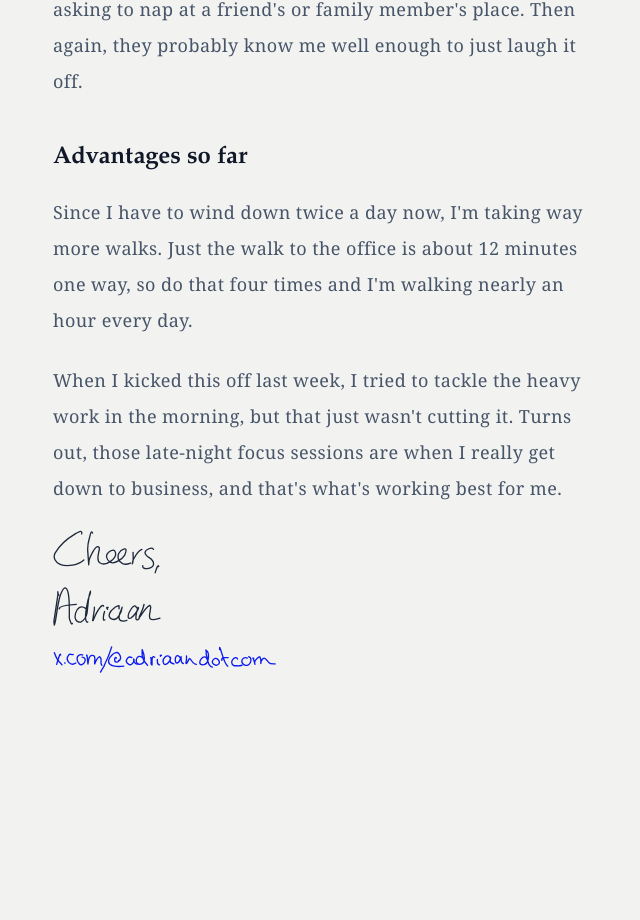
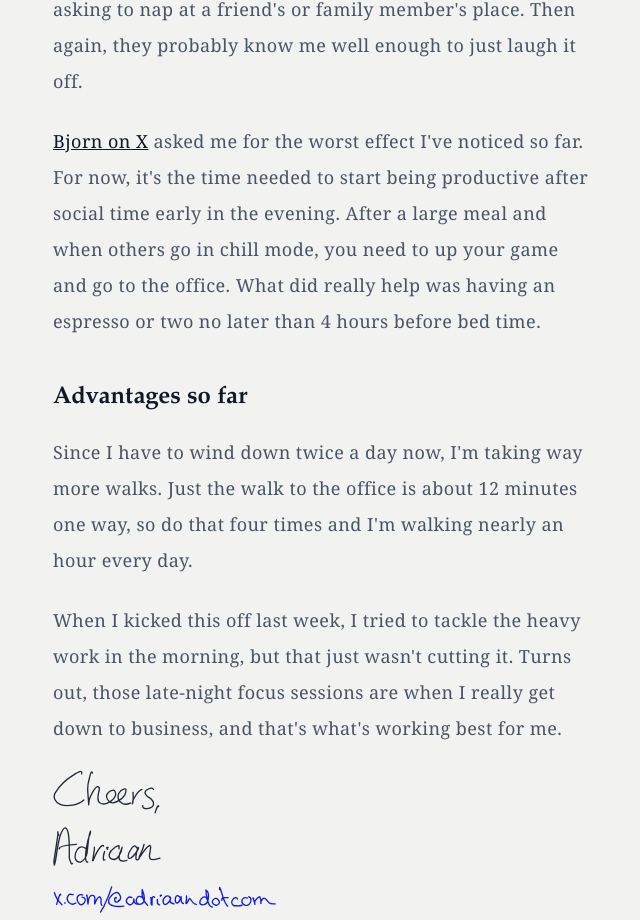
Before and after one commit to adriaandotcom/adriaan.com, a Nuxt app: page /sleep/why-polyphasic-sleep in a window 1280 px wide. Shown: the part 5337-6257 px from the top of the page, without its empty margins (315-955 px from the left). Before the commit the page ends 6051 px from the top, so only its background shows below. Built offline with nearby package versions, Linux system fonts and the light colour scheme.

Commit message:
Add painpoint and update except

```diff
--- a/pages/sleep/why-polyphasic-sleep/index.vue
+++ b/pages/sleep/why-polyphasic-sleep/index.vue
@@ -151,6 +151,18 @@
       family member's place. Then again, they probably know me well enough to
       just laugh it off.
     </p>
+    <p>
+      <a
+        href="https://twitter.com/bjeaurn/status/1754267598777127012"
+        target="_blank"
+        >Bjorn on X</a
+      >
+      asked me for the worst effect I've noticed so far. For now, it's the time
+      needed to start being productive after social time early in the evening.
+      After a large meal and when others go in chill mode, you need to up your
+      game and go to the office. What did really help was having an espresso or
+      two no later than 4 hours before bed time.
+    </p>
 
     <h3 id="advantages-so-far">Advantages so far</h3>
     <p>
@@ -176,10 +188,10 @@ import ScooterVsBike from "~/components/sleep/ScooterVsBike.vue";
 
 const title = "Why I'm experimenting with Polyphasic Sleep";
 const description =
-  "I'm about to embark on an intriguing and somewhat unconventional adventure, one that delves into the realms of sleep and productivity. For the next month, I'm going to experiment with a Polyphasic Sleep schedule, specifically a pattern of two 4-hour sleep sessions. My sleep windows are set from 3 AM to 7 AM and then again from 2 PM to 6 PM. I'm excited to share this journey with you, starting with this blog post where I'll explain why I've decided to take this leap.";
+  "As a developer, there is a huge difference between being fully productive and just somewhat productive. That's why I'm testing polyphasic sleep for one month.";
 
 defineOgImageComponent("BlogPost", {
-  description: "Let's explain why I'm experimenting with Polyphasic Sleep.",
+  description: "Let's explain why I'm experimenting with polyphasic sleep.",
 });
 
 definePageMeta({
```
